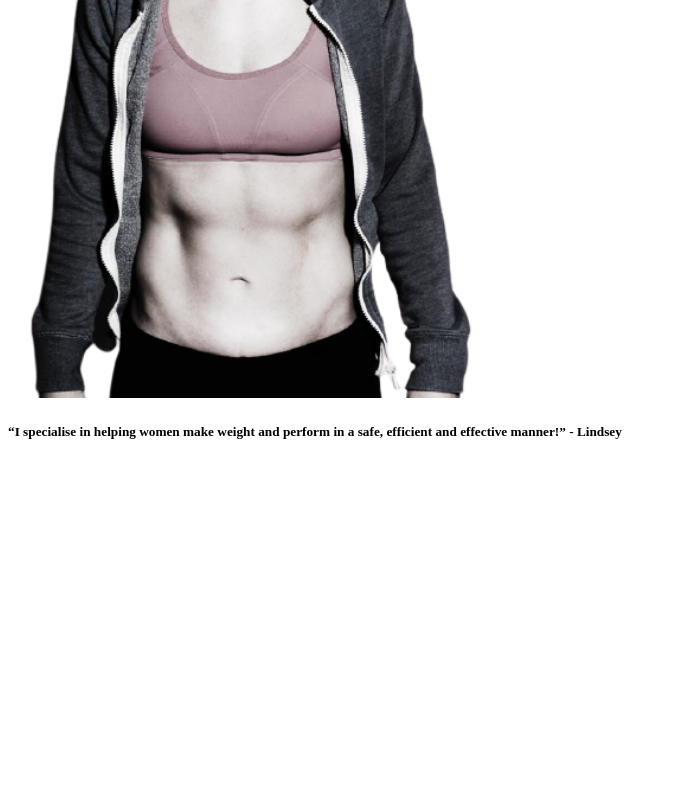
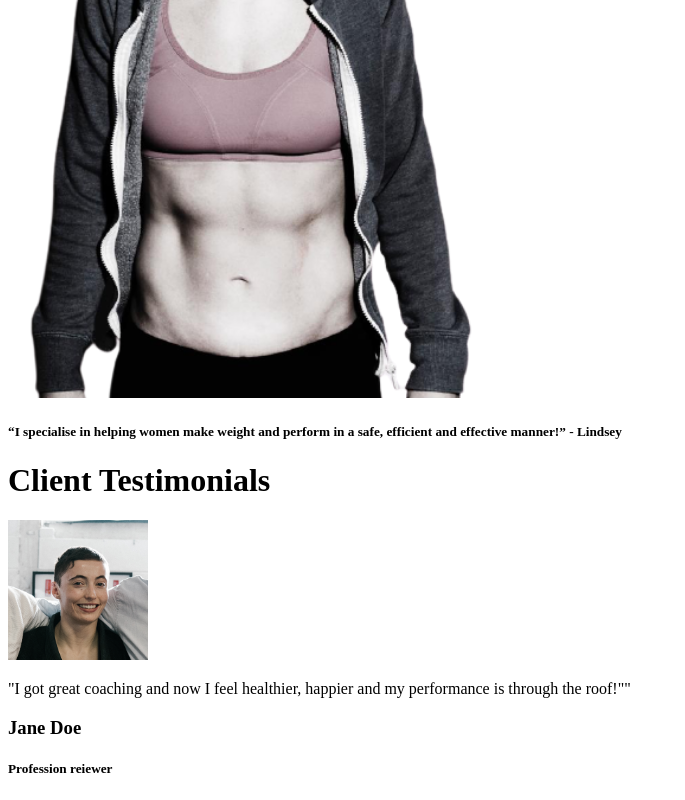
Before and after one commit to Code-Institute-Submissions/nutrition-performance-coaching, a Next.js app: page / in a window 1280 px wide. Shown: the part 1610-2410 px from the top of the page, without its empty margins (0-685 px from the left). Before the commit the page ends 2072 px from the top, so only its background shows below. Built offline with nearby package versions, Linux system fonts and the light colour scheme.

Commit message:
add: testimonial section

```diff
--- /dev/null
+++ b/components/Testimonials.js
@@ -0,0 +1,33 @@
+import Image from "next/image";
+
+const Testimonials = () => {
+  return (
+    <div className="p-4 text-gray-600 mb-12">
+      <h1 className="text-3xl text-gray-900 mb-8">Client Testimonials</h1>
+      <div className="flex flex-wrap">
+        <div className="md:w-1/2 w-full flex items-center justify-around">
+          <div className="w-28">
+            <Image
+              src="/testimonial2.png"
+              width={140}
+              height={140}
+              className="rounded-full"
+            />
+          </div>
+          <div className="w-2/3 pl-4">
+            <p className="mb-2">
+              "I got great coaching and now I feel healthier, happier and my
+              performance is through the roof!""
+            </p>
+            <h3 className="text-xl text-gray-900 font-medium mb-2">Jane Doe</h3>
+            <h5 className="text-lg text-gray-900 font-light">
+              Profession reiewer
+            </h5>
+          </div>
+        </div>
+      </div>
+    </div>
+  );
+};
+
+export default Testimonials;
--- a/pages/index.js
+++ b/pages/index.js
@@ -1,6 +1,7 @@
 import HeroVideo from "../components/HeroVideo";
 import Features from "../components/Features";
 import Coach from "../components/Coach"
+import Testimonials from "../components/Testimonials";
 
 export default function Home() {
   return (
@@ -8,6 +9,7 @@ export default function Home() {
       <HeroVideo />
       <Features />
       <Coach />
+      <Testimonials />
     </main>
   );
 }
```
Also changed, not shown: public/testimonial2.png (added).
